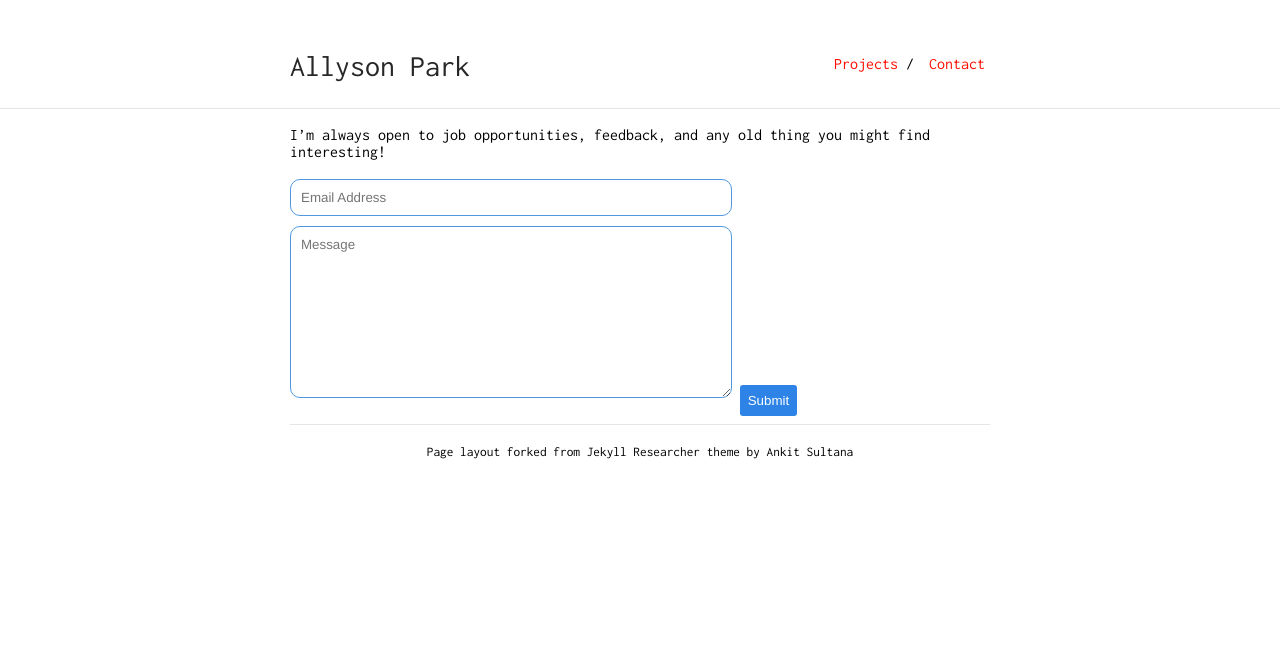
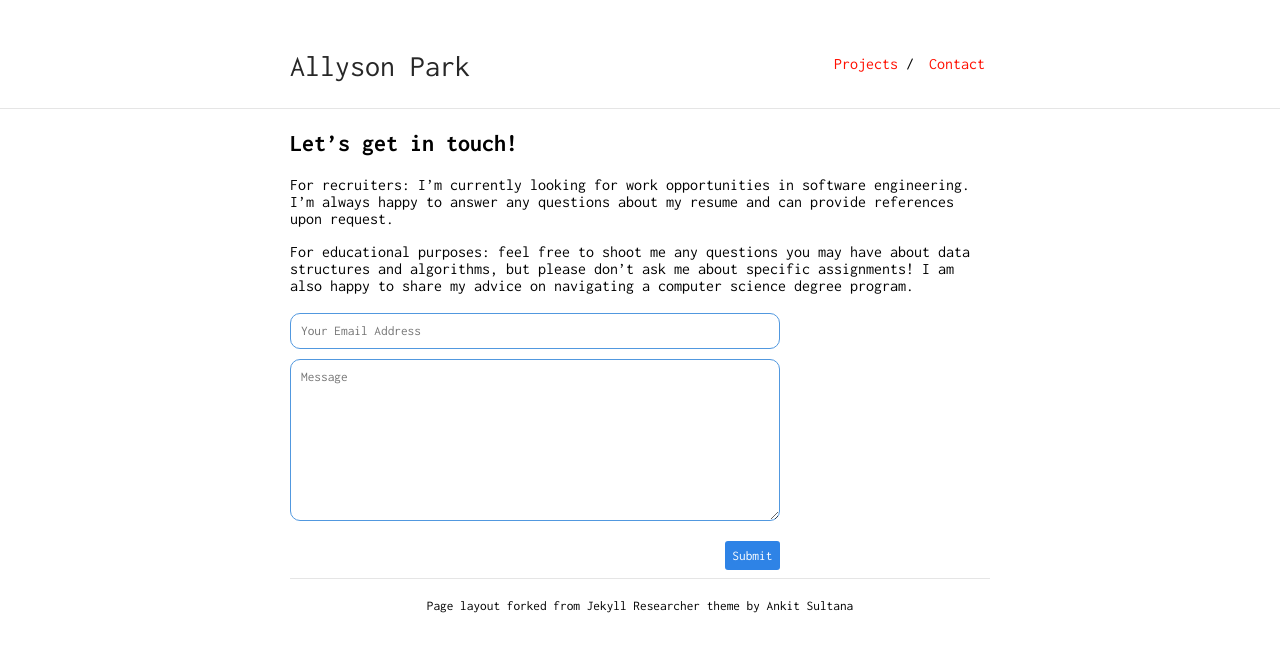
Before and after one commit to allysonpark/allysonpark.github.io, a Jekyll site: the page built from contact.md, in a window 1280 px wide. Shown: the top 652 px of the page. Built offline with Jekyll 4.4.1, drawn with Linux system fonts in a browser that asks for light colours; our own code applies the rules of GitHub Pages for plain Markdown files.

Commit message:
Code cleanup, copy changes, and layout changes + functionality for contact form

```diff
--- a/_sass/_style.scss
+++ b/_sass/_style.scss
@@ -72,6 +72,42 @@ hr {
     float: right;
 }
 
+/* Contact Form */
+form.wj-contact {
+  width: 70%;
+  display: flex;
+  flex-direction: column;
+}
+
+form.wj-contact input[type="text"], form.wj-contact textarea[type="text"] {
+  vertical-align: middle;
+  margin-top: 0.25em;
+  margin-bottom: 0.5em;
+  padding: 0.75em;
+  font-family: Inconsolata, monospace;
+  font-weight: lighter;
+  border-style: solid;
+  border-color: #5198DF;
+  outline-color: #5198DF;
+  border-width: 1px;
+  border-radius: 10px;
+  transition: box-shadow .2s ease;
+  resize: vertical;
+}
+
+form.wj-contact input[type="submit"] {
+  outline: none;
+  color: white;
+  font-family: Inconsolata, monospace;
+  background-color: #2e83e6;
+  border-radius: 3px;
+  padding: 0.5em;
+  margin: 1.0em 0 0 0;
+  border: 1px solid transparent;
+  height: auto;
+  align-self: flex-end;
+}
+
 /* Divs */
 
 .container {
@@ -80,15 +116,6 @@ hr {
 }
 .wrapper {
     min-height: 100%;
-}
-
-/* Institute Image */
-
-#ins-logo {
-	margin: auto;
-	display: block;
-	max-height: 100px;
-	text-align: center;
 }
 
 /* Mobile */
--- a/contact.md
+++ b/contact.md
@@ -1,46 +1,14 @@
----
-title: "Let's get in touch!"
-permalink: /contact
----
+## Let's get in touch!
 
-I'm always open to job opportunities, feedback, and any old thing you might find interesting!
+For recruiters: I'm currently looking for work opportunities in software engineering. I'm always happy to answer any questions about my resume and can provide references upon request.
 
-<form class="wj-contact" action="https://formspree.io/{{site.email}}" method="POST">
-    <input type="text" name="email" placeholder="Email Address">
-    <textarea type="text" name="content" rows="10" placeholder="Message"></textarea>
+For educational purposes: feel free to shoot me any questions you may have about data structures and algorithms, but please don't ask me about specific assignments! I am also happy to share my advice on navigating a computer science degree program.
+
+<form class="wj-contact" action="https://formspree.io/f/mgegjwan" method="POST" target="_blank">
+    <input type="text" name="email" placeholder="Your Email Address">
+    <textarea type="text" name="message" rows="10" placeholder="Message"></textarea>
     <input type="hidden" name="_next" value="<REDIRECTION LINK> ">
     <input type="hidden" name="_subject" value="New Contact Form Submission">
     <input type="text" name="_gotcha" style="display:none">
     <input type="submit" value="Submit">
 </form>
-
-<style>
-form.wj-contact input[type="text"], form.wj-contact textarea[type="text"] {
-    width: 60%;
-    margin: auto
-    vertical-align: middle;
-    margin-top: 0.25em;
-    margin-bottom: 0.5em;
-    padding: 0.75em;
-    font-family: Helvetica, Arial, sans-serif;
-    font-weight: lighter;
-    border-style: solid;
-    border-color: #5198DF;
-    outline-color: #5198DF;
-    border-width: 1px;
-    border-radius: 10px;
-    transition: box-shadow .2s ease;
-}
-
-form.wj-contact input[type="submit"] {
-    outline: none;
-    color: white;
-    font: Helvetica, Arial;
-    background-color: #2e83e6;
-    border-radius: 3px;
-    padding: 0.5em;
-    margin: 1.0em 0 0 0;
-    border: 1px solid transparent;
-    height: auto;
-}
-</style>
```
Also changed, not shown: contact_2.html (deleted, +0 -39 lines), educational.md (added, +1 -0 lines), experience.md (deleted, +0 -37 lines), index.md (+3 -3 lines), projects.md (+16 -14 lines), 2 other files.
